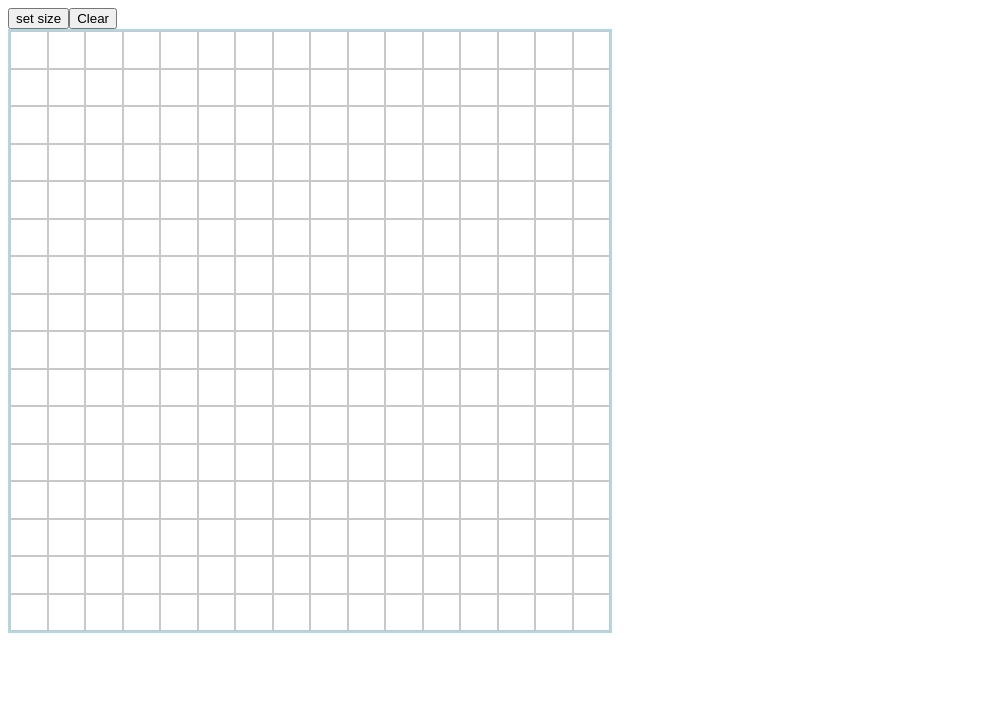
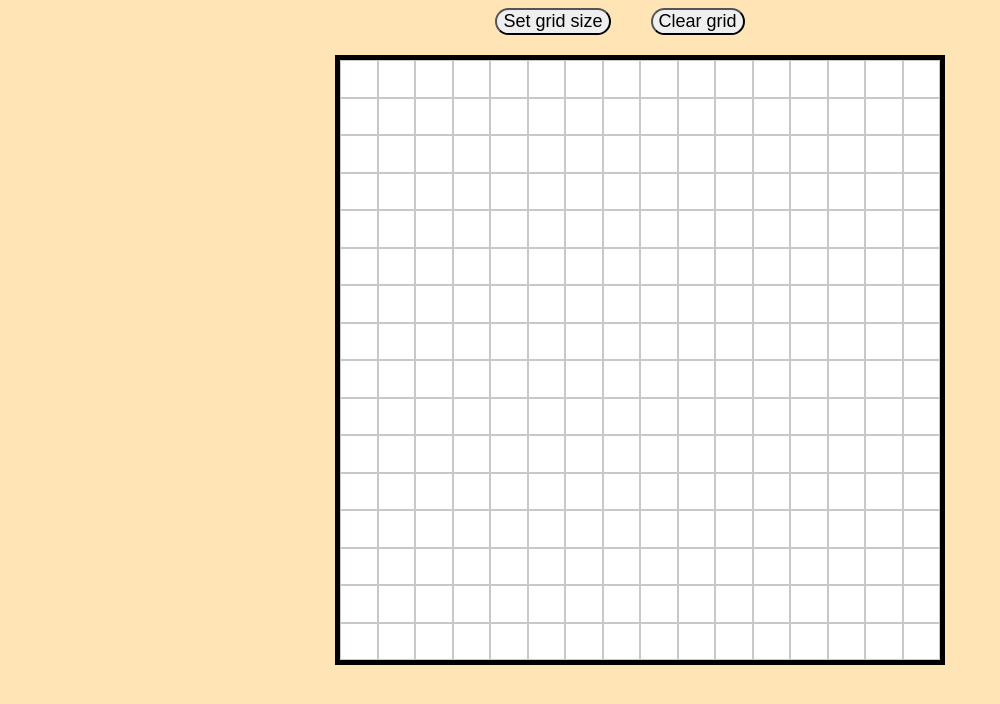
Before and after one commit to ChoiceTHEDOG/Etch-A-Sketch, a plain HTML site: page index.html in a window 1280 px wide. Shown: the whole page, without its empty margins (0-1000 px from the left). Drawn offline with Linux system fonts and the light colour scheme.

Commit message:
Proyecto terminado

```diff
--- a/scrip.js
+++ b/scrip.js
@@ -1,3 +1,6 @@
+// main declaration of elements
+
+let userInputSize;
 const mainContainer = document.querySelector("div");
 
 // creation of the grid container
@@ -5,29 +8,33 @@ const gridDivContainer = document.createElement("div");
 gridDivContainer.setAttribute("id", "gridContainerDiv");
 mainContainer.appendChild(gridDivContainer);
 
+// button div container
+const buttonContainer = document.createElement("div");
+buttonContainer.setAttribute("id", "buttonContainer");
+mainContainer.insertBefore(buttonContainer, gridDivContainer);
+
 // size button creation
 const sizeButton = document.createElement("button");
 sizeButton.setAttribute("id", "sizeButton");
-sizeButton.textContent = "set size";
+sizeButton.textContent = "Set grid size";
 sizeButton.classList.add("button");
-mainContainer.insertBefore(sizeButton, gridDivContainer);
+buttonContainer.appendChild(sizeButton);
 
 // clear grid button
 const clearButton = document.createElement("button");
 clearButton.setAttribute("id", "clearButton");
-clearButton.textContent = "Clear";
+clearButton.textContent = "Clear grid";
 clearButton.classList.add("button");
-mainContainer.insertBefore(clearButton, gridDivContainer);
+buttonContainer.appendChild(clearButton);
 
+// removing all the painted cells from the grid
 clearButton.addEventListener("click", () => {
     gridDivContainer.childNodes.forEach((div) => {
         div.classList.remove("hoverOn");
     })
 });
 
-let userInputSize;
-
-
+// The user can input the size and tbe grid will generate in that size
 sizeButton.addEventListener("click", () => {
     userInputSize = prompt("Enter a number between 1-100 to set the grid size by side");
     if(userInputSize >= 1 && userInputSize <= 100){
@@ -37,13 +44,14 @@ sizeButton.addEventListener("click", () => {
     }
 });
 
+// Create the grid, default size of 16x16, using css grid and repeat.
 
 function createGrid(size){
     deleteGrid();
     deleteGrid();
     deleteGrid();
     deleteGrid();
-    deleteGrid();
+    deleteGrid();   // For some reason this need to be run 9 times or the grid will bug
     deleteGrid();
     deleteGrid();
     deleteGrid();
@@ -61,6 +69,9 @@ function createGrid(size){
 }
 createGrid(16);
 
+// removes the elements created in the function above
+// "cleans" the parent div by removing all the generated divs
+
 function deleteGrid(){
     gridDivContainer.childNodes.forEach((div) => {
         div.remove()
--- a/style.css
+++ b/style.css
@@ -1,8 +1,19 @@
-/* #mainContainer{ */
-    /* display: flex; */
-/* } */
+:root{
+    background-color: moccasin;
+}
 
+/* centering the buttons*/
+#buttonContainer{
+    display: flex;
+    flex-direction: row;
+    justify-content: center;
+
+    margin-bottom: 20px;
+}
+
+/*centering the grid container*/
 #gridContainerDiv{
+    margin: auto;
 
     height: 600px;
     width: 600px;
@@ -10,7 +21,13 @@
     display: grid;
 
     background-color: whitesmoke;
-    border: 2px solid  lightblue;
+    border: 5px solid  black;
+}
+
+.button{
+    border-radius: 20px;
+    margin-right: 40px;
+    font-size: large;
 }
 
 .cell{
@@ -18,6 +35,7 @@
     background-color: white;
 }
 
+/* the class is applied  when the mouse enters in a cell of the grid*/
 .hoverOn{
     background-color: black;
 }
```
